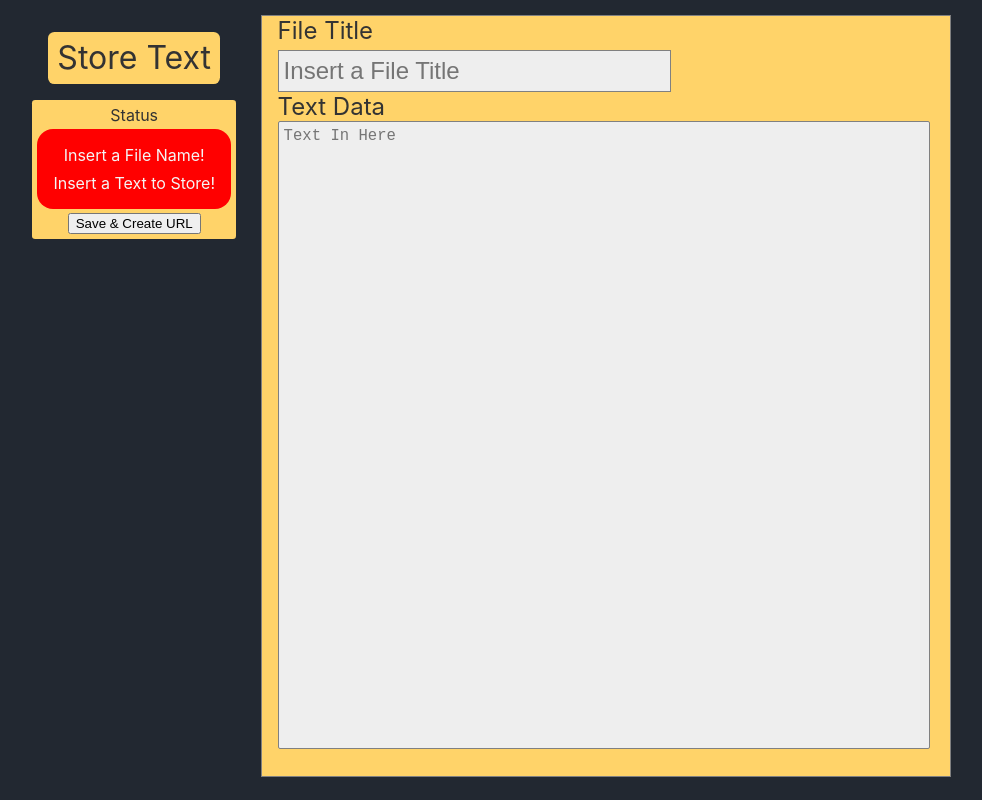
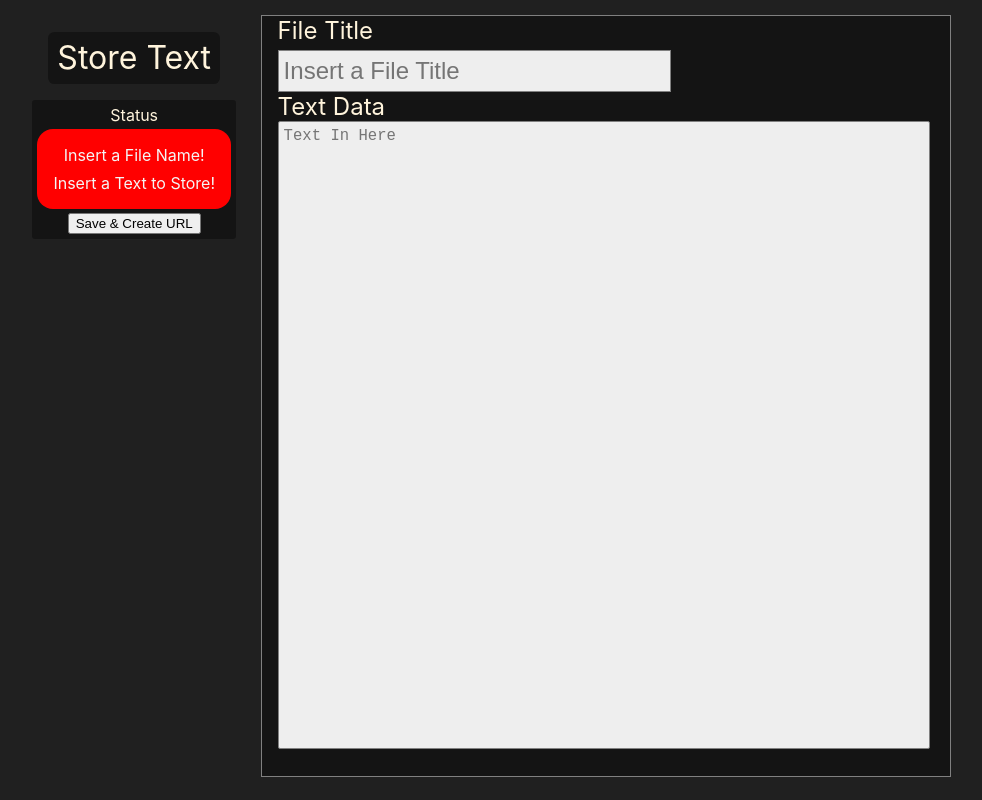
Before and after one commit to qClomp/StoreText, a React (Vite) app: page / in a window 1280 px wide. Shown: the whole page, without its empty margins (149-1131 px from the left). Built offline with nearby package versions, Linux system fonts and the light colour scheme.

Commit message:
Config for deploy

```diff
--- a/index.html
+++ b/index.html
@@ -2,9 +2,8 @@
 <html lang="en">
   <head>
     <meta charset="UTF-8" />
-    <link rel="icon" type="image/svg+xml" href="/src/favicon.svg" />
     <meta name="viewport" content="width=device-width, initial-scale=1.0" />
-    <title>Vite App</title>
+    <title>TextStore</title>
   </head>
   <body>
     <div id="root"></div>
--- a/src/App.tsx
+++ b/src/App.tsx
@@ -1,6 +1,3 @@
-import { useState } from 'react'
-
-import '../styles/App.css'
 
 import Router from "./Router"
 
--- a/src/Router.tsx
+++ b/src/Router.tsx
@@ -2,9 +2,8 @@
 import { BrowserRouter, Route, Routes } from "react-router-dom";
 
 // Pages
-import PageMain from "../pages/PageMain"
-import PageNotFound from "../pages/PageNotFound"
-import PageText from "../pages/PageText"
+import PageMain from "./pages/PageMain"
+import PageText from "./pages/PageText"
 
 export default function Router() {
 
@@ -13,7 +12,6 @@ export default function Router() {
             <Routes>
                 <Route>
                     <Route index element={ <PageMain/> } />
-                    {/* <Route path="*" element={ <PageNotFound/>} /> */}
                     <Route path="/:texturl" element={ <PageText/> } />
                 </Route>
             </Routes>
--- a/src/main.tsx
+++ b/src/main.tsx
@@ -3,7 +3,7 @@ import ReactDOM from 'react-dom'
 import App from './App'
 
 // Styles
-import '../styles/global.css'
+import './styles/global.css'
 
 ReactDOM.render(
   <React.StrictMode>
--- a/pages/PageMain.tsx
+++ b/src/pages/PageMain.tsx
@@ -2,7 +2,7 @@
 import { useEffect, useState } from "react"
 
 // /utilities
-import GenerateURL from "../src/utilities/GenerateURL.js"
+import GenerateURL from "../utilities/GenerateURL.js"
 
 // Styled Components
 import {
@@ -54,7 +54,7 @@ export default function PageMain() {
             textdata: storetext
         }
 
-        fetch('https://localhost:7034/SText',
+        fetch('https://storetext.azurewebsites.net/SText',
         {
             method: 'POST',
             headers: {
@@ -66,7 +66,8 @@ export default function PageMain() {
             return response.json()
         })
         .then(data => {
-            setGeneratedurl(data.url.toString())
+            let url = "https://storetext.azurewebsites.net/" + data.url
+            setGeneratedurl(url)
             console.log(data)
         })
         .catch(error => {})
@@ -98,7 +99,7 @@ export default function PageMain() {
                 { generatedurl !== "" && <VerticalBox>
                     <h2 style={{color:"green"}}>Created URL!</h2>
                     { generatedurl !== "" &&
-                    <a>{ `http://localhost:3000/${generatedurl}` }
+                    <a href={generatedurl}>{ generatedurl }
                     </a> }
                 </VerticalBox> }
             </CRUDArea>
--- a/pages/PageText.tsx
+++ b/src/pages/PageText.tsx
@@ -7,12 +7,10 @@ import PageNotFound from "./PageNotFound"
 
 // Styles
 import {
+    SFileTitle,
     SPageText,
-    STextBox,
     STextArea,
     STextBox2,
-    SInfoBar2,
-    SInfoBar,
 } from "../styles/StyledGlobal"
 
 interface IText {
@@ -33,7 +31,7 @@ export default function PageText() {
     const routeparam = useParams()
 
     useLayoutEffect(() => {
-        let fetchurl = ("https://localhost:7034/Stext/" + routeparam.texturl)
+        let fetchurl = ("https://storetext.azurewebsites.net/Stext/" + routeparam.texturl)
 
         fetch(fetchurl)
             .then(response => {
@@ -74,7 +72,8 @@ export default function PageText() {
     return(
         <SPageText>
             <STextBox2>
-                    <h2>File Title: { storetext.filename } </h2>
+                    <SFileTitle>Title: { storetext.filename } </SFileTitle>
+
                 <STextArea
                 fontsize={"1em"}
                 value={  ParseText() }
--- a/styles/StyledGlobal.ts
+++ b/src/styles/StyledGlobal.ts
@@ -1,18 +1,15 @@
 
 import styled from "styled-components"
 
-const primarycolor = "rgba(168, 11, 11, 0.686)"
-const dark1 = "#222831"
-const dark2 = "#393E46"
-const bright1 = "#FFD369"
-const bright2= "#EEEEEE"
+const dark1 = "rgb(20, 20, 20)"
+const white= "#EEEEEE"
 
 export const SPageMain = styled.div`
     display: flex;
     flex-direction: row;
     justify-content: center;
     margin-top: 2vh;
-    color: #333333;
+    color: rgb(255, 244, 220);
     `
 
 export const CRUDArea = styled.div`
@@ -21,7 +18,7 @@ export const CRUDArea = styled.div`
     `
 
 export const VerticalBox = styled.div`
-    background-color: ${bright1};
+    background-color: ${dark1};
     margin-bottom: 1em;
     display: flex;
     flex-direction: column;
@@ -36,7 +33,7 @@ export const SSiteName = styled.span`
     text-align: center;
     margin: 0.5em;
     padding: 0.2em;
-    background-color: ${bright1};
+    background-color: ${dark1};
     border-radius: 0.2em;
     cursor: pointer;
     user-select: none;
@@ -56,7 +53,7 @@ export const STextBar = styled.div`
     `
 
 export const STextBox = styled.div`
-    background-color: ${bright1};
+    background-color: ${dark1};
     width: 50%;
     height: 95vh;
     margin-left: 2vw;
@@ -70,7 +67,7 @@ interface TextAreaProps {
 }
 
 export const STextArea = styled.textarea<TextAreaProps>`
-    background-color: ${bright2};
+    background-color: ${white};
     width: 100%;
     height: 90%;
     border: 2px solid white;
@@ -86,7 +83,7 @@ export const STextArea = styled.textarea<TextAreaProps>`
     `
 
 export const SFileInput = styled.input`
-    background-color: ${bright2} ;
+    background-color: ${white} ;
     border: 1px solid gray;
     width: 60%;
     height: 70%;
@@ -128,7 +125,7 @@ export const SPageText = styled.div`
     `
 
 export const STextBox2 = styled.div`
-    background-color: ${bright1};
+    background-color: ${dark1};
     width: 50%;
     min-width: 500px;
     height: 95vh;
@@ -144,3 +141,8 @@ export const SInfoBar2 = styled.div`
     flex-direction: row;
     gap: 5em;
     `
+
+export const SFileTitle = styled.span`
+    color: rgb(255, 244, 220);
+    font-size: 2.5em;
+    `
--- a/styles/global.css
+++ b/src/styles/global.css
@@ -7,14 +7,10 @@ body {
   -moz-osx-font-smoothing: grayscale;
 
   /* Added */
-  background-color: #222831;
-  color: whitesmoke;
+  background-color: rgb(32, 32, 32);
+  color: rgb(255, 244, 220);
 }
 
 textarea {
   resize: none;
 }
-/* code {
-  font-family: source-code-pro, Menlo, Monaco, Consolas, 'Courier New',
-    monospace;
-} */
--- a/styles/App.css
+++ /dev/null
@@ -1,47 +0,0 @@
-.App {
-  text-align: center;
-  /* background-color: #ffffff; */
-}
-
-.colortest {
-  /* background-color: #333333; */
-}
-
-/* .App-logo {
-  height: 40vmin;
-  pointer-events: none;
-}
-
-@media (prefers-reduced-motion: no-preference) {
-  .App-logo {
-    animation: App-logo-spin infinite 20s linear;
-  }
-}
-
-.App-header {
-  background-color: #282c34;
-  min-height: 100vh;
-  display: flex;
-  flex-direction: column;
-  align-items: center;
-  justify-content: center;
-  font-size: calc(10px + 2vmin);
-  color: white;
-}
-
-.App-link {
-  color: #61dafb;
-}
-
-@keyframes App-logo-spin {
-  from {
-    transform: rotate(0deg);
-  }
-  to {
-    transform: rotate(360deg);
-  }
-}
-
-button {
-  font-size: calc(10px + 2vmin);
-} */
```
Also changed, not shown: public/favicon.svg (deleted), src/pages/PageNotFound.tsx (renamed from pages/PageNotFound.tsx), src/public/logo.svg (renamed from public/logo.svg).
